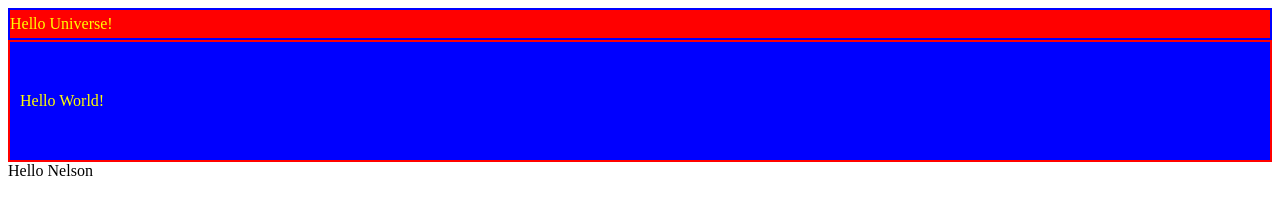
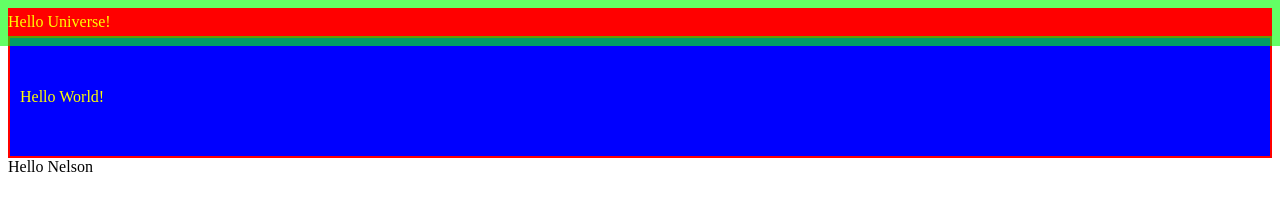
Before and after one commit to dkeppel/WEEK-FOUR-WEB504, a plain HTML site: page src/index.html in a window 1280 px wide. Drawn offline with Linux system fonts and the light colour scheme.

Commit message:
Outlines practise

```diff
--- a/src/style.css
+++ b/src/style.css
@@ -25,7 +25,7 @@
 
 .box-one {
      background-color: red;
-     border: 2px solid blue;
+     outline: 10px solid rgba(0, 255, 4, 0.612);
      color: yellow;
      padding-bottom: 5px;
      padding-top: 5px;
```
Also changed, not shown: src/index.html (+3 -0 lines).
